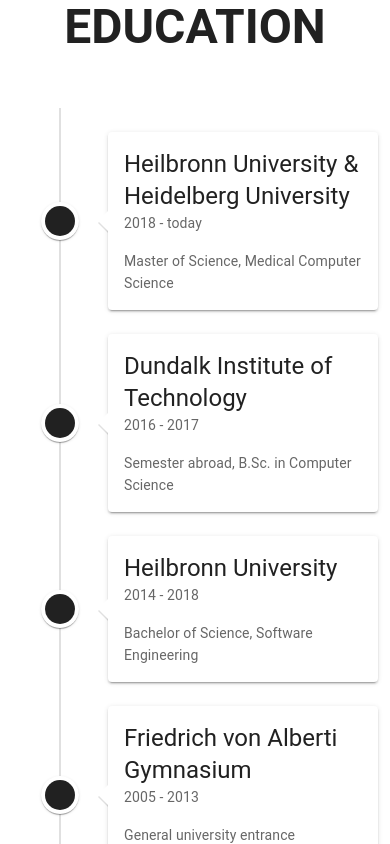
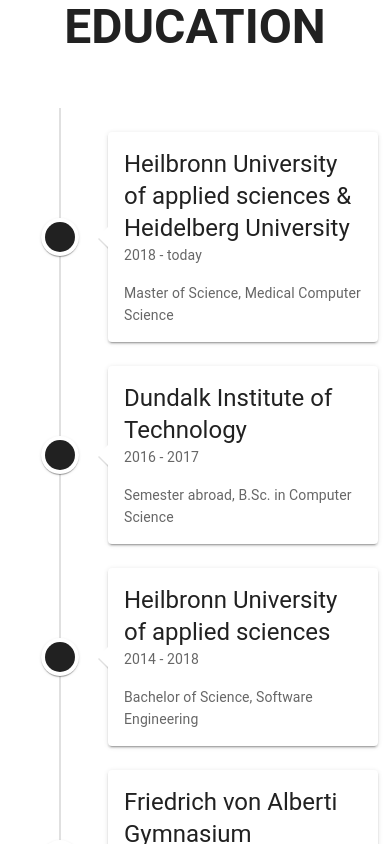
Before and after one commit to frgreiner/frgreiner.github.io, a Vue app in the folder vue-frontend/: page / in a window 390 px wide. Shown: the part 1120-1964 px from the top of the page. Built offline with nearby package versions, Linux system fonts and the light colour scheme.

Commit message:
moving drawer for small screens from left to right side

```diff
--- a/vue-frontend/src/components/core/NavDrawer.vue
+++ b/vue-frontend/src/components/core/NavDrawer.vue
@@ -5,6 +5,7 @@
     clipped
     v-bind:width="180"
     dark
+    right
     disable-resize-watcher
   >
     <v-layout column fill-height>
--- a/vue-frontend/src/data/education.json
+++ b/vue-frontend/src/data/education.json
@@ -1,6 +1,6 @@
 [
   {
-    "title": "Heilbronn University & Heidelberg University",
+    "title": "Heilbronn University of applied sciences & Heidelberg University",
     "subtitle": "2018 - today",
     "text": "Master of Science, Medical Computer Science"
   },
@@ -10,7 +10,7 @@
     "text": "Semester abroad, B.Sc. in Computer Science"
   },
   {
-    "title": "Heilbronn University",
+    "title": "Heilbronn University of applied sciences",
     "subtitle": "2014 - 2018",
     "text": "Bachelor of Science, Software Engineering"
   },
```
Also changed, not shown: 2 other files (tests, documents, lock files or other folders).
